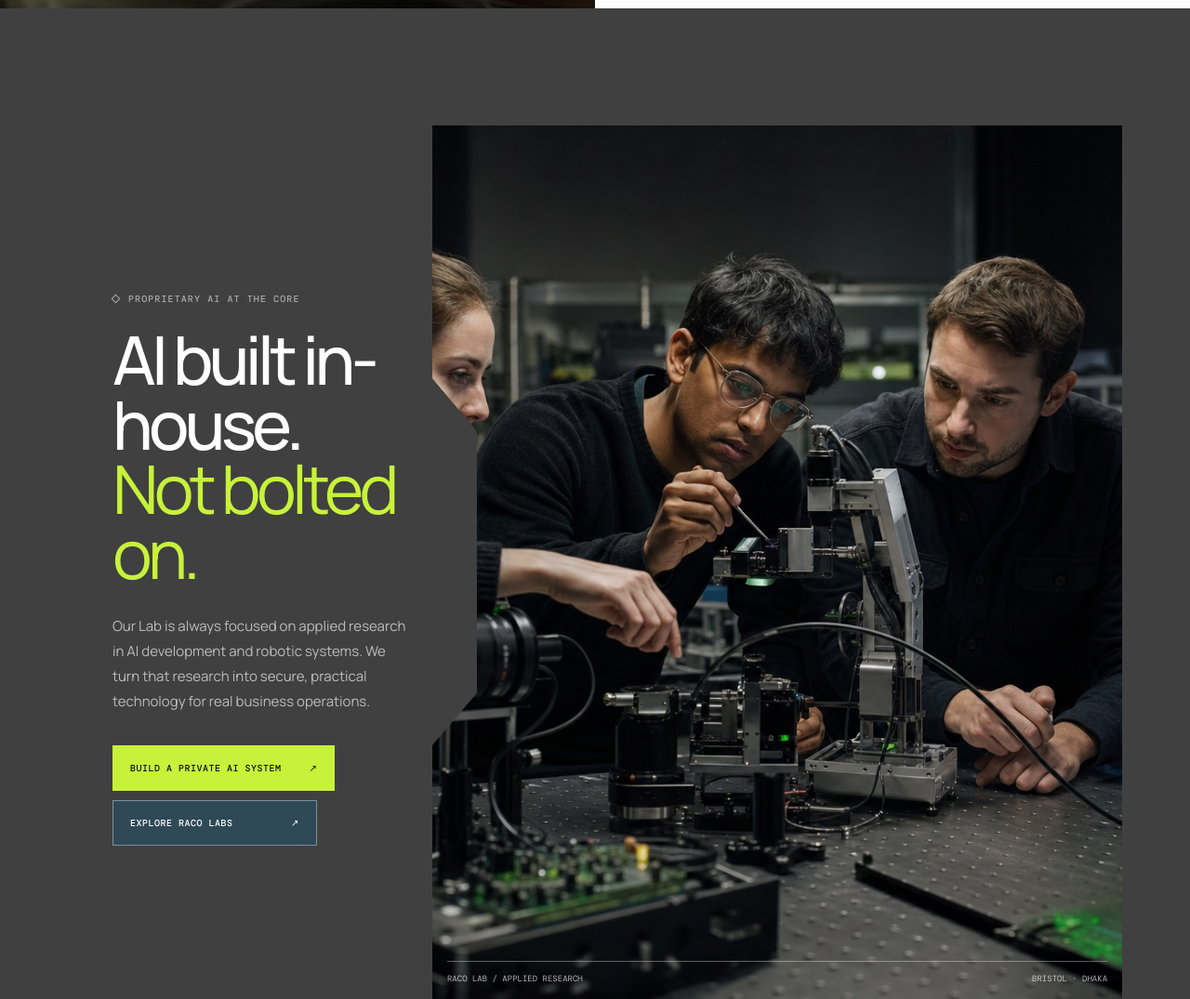
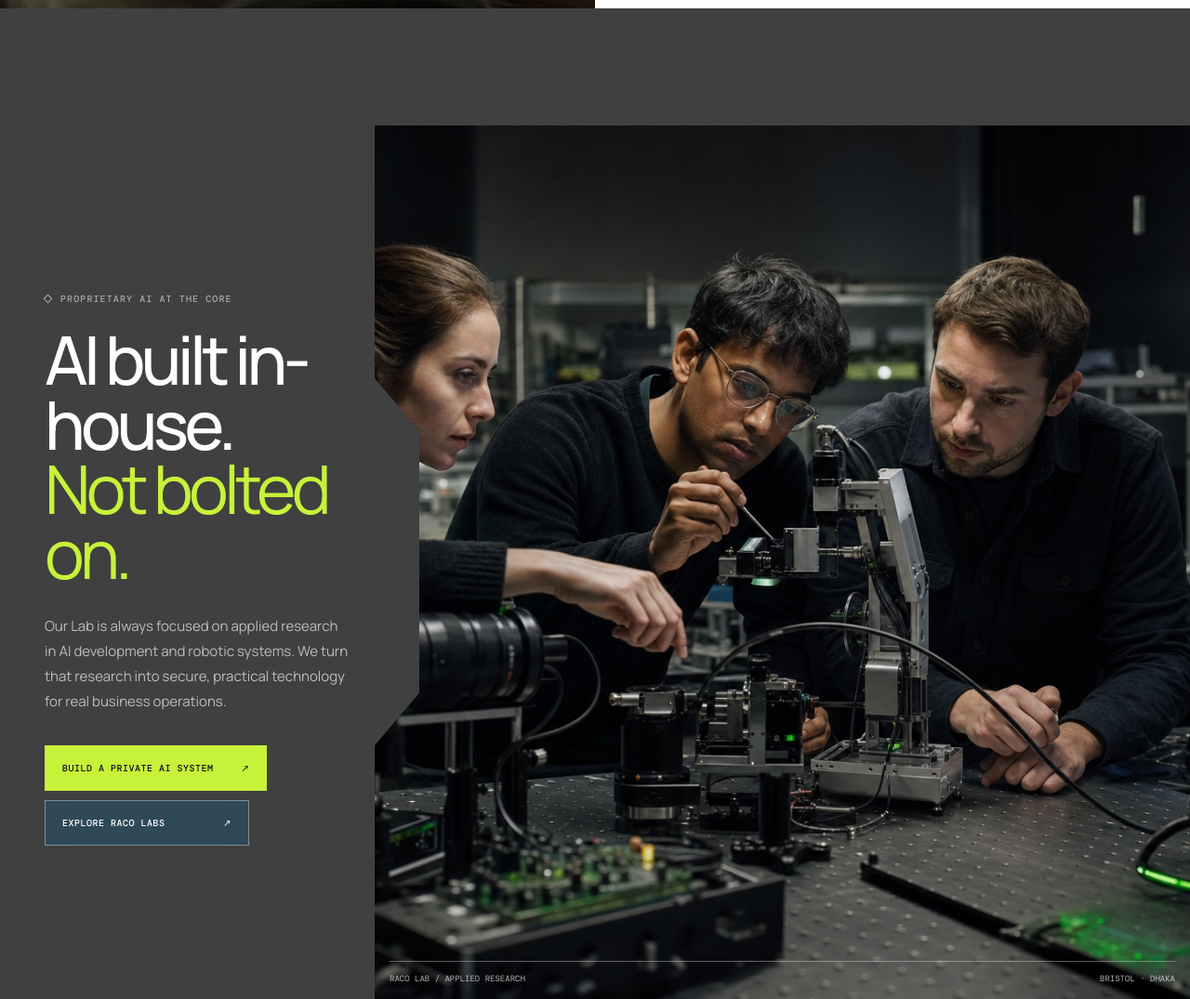
Before and after one commit to codeklaw-dev/raco-website--version-V-, a website: page index.html in a window 1280 px wide. Shown: the part 4580-5655 px from the top of the page at 93% size. Drawn offline with nearby package versions, Linux system fonts and the light colour scheme.

Commit message:
Extend AI lab feature full width

```diff
--- a/styles.css
+++ b/styles.css
@@ -286,7 +286,7 @@ html[data-theme="dark"] .platform-grid img { filter: saturate(.9) brightness(1.1
 .story-cta { margin-top: 40px; }
 
 .ai-core { display: block; }
-.ai-core-frame { min-height: 940px; display: grid; grid-template-columns: minmax(440px,.74fr) minmax(0,1.36fr); overflow: hidden; }
+.ai-core-frame { width: calc(100% + 2 * clamp(24px,5.7vw,92px)); min-height: 940px; margin-left: calc(-1 * clamp(24px,5.7vw,92px)); display: grid; grid-template-columns: minmax(440px,.74fr) minmax(0,1.36fr); overflow: hidden; }
 .ai-core-rail { z-index: 2; padding: 86px 76px 70px 48px; display: flex; flex-direction: column; justify-content: center; position: relative; clip-path: polygon(0 0, calc(100% - 48px) 0, calc(100% - 48px) 29%, 100% 35%, 100% 65%, calc(100% - 48px) 71%, calc(100% - 48px) 100%, 0 100%); background: #404040; }
 .ai-copy > p:not(.eyebrow) { margin: 30px 0 34px; max-width: 560px; color: rgba(255,255,255,.65); font-size: 15px; line-height: 1.8; }
 .ai-actions { display: flex; flex-wrap: wrap; gap: 10px; }
@@ -771,6 +771,7 @@ html[data-theme="dark"] .scroll-intro-card:nth-child(3).is-active > div { color:
   .story-copy { padding: 78px 20px; }
   .lab-media { min-height: 460px; }
   .ai-core-frame { min-height: 0; grid-template-columns: 1fr; }
+  .ai-core-frame { width: calc(100% + 40px); margin-left: -20px; }
   .ai-core-rail { padding: 70px 20px 54px; clip-path: none; }
   .lab-media { min-height: 560px; margin-left: 0; }
   .core-grid { grid-template-columns: 1fr; margin-top: 40px; }
```
